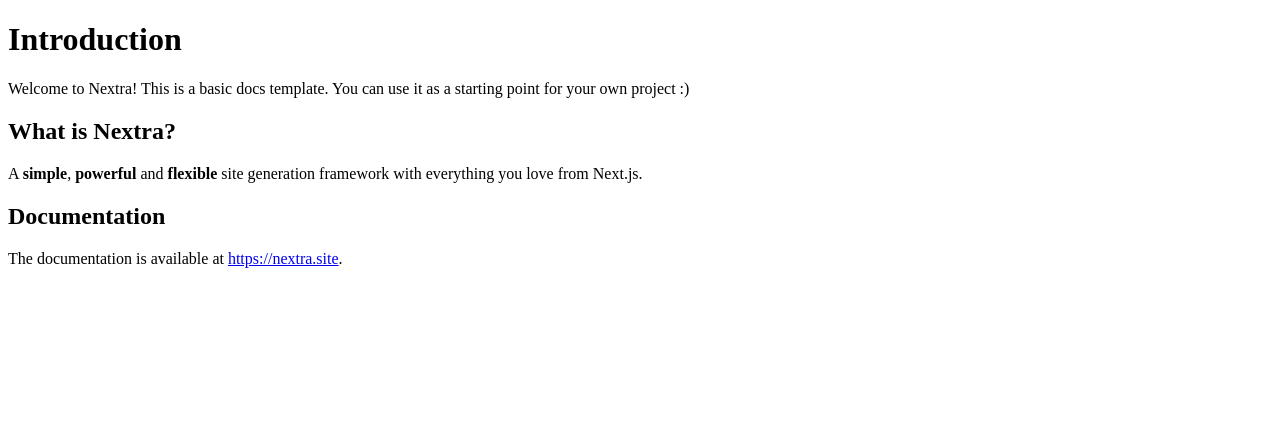
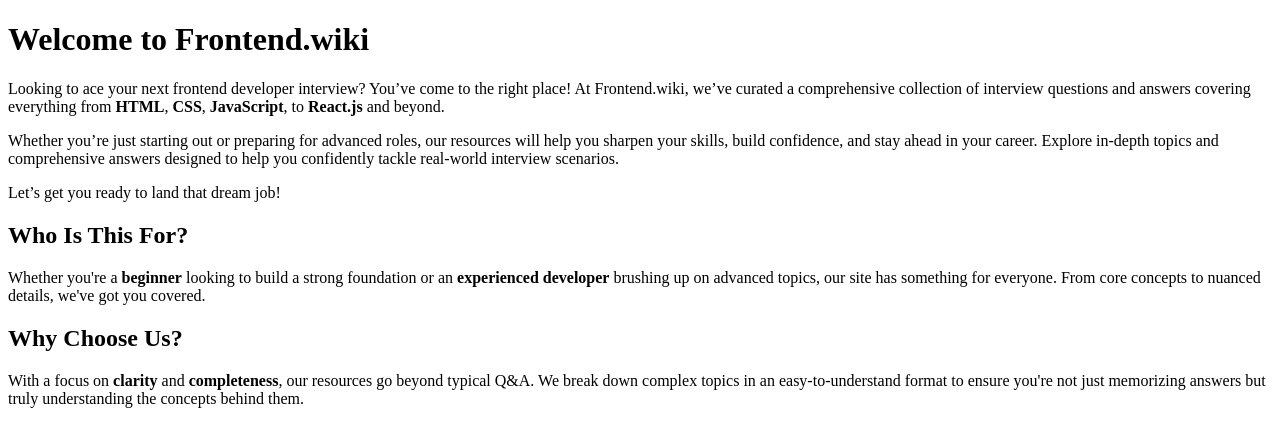
Before and after one commit to TusharSSurve/FrontEnd-wiki, a Next.js app: page / in a window 1280 px wide. Shown: the top 446 px of the page. Built offline with nearby package versions, Linux system fonts and the light colour scheme.

Commit message:
[master] : Introduction page added

```diff
--- a/pages/_meta.js
+++ b/pages/_meta.js
@@ -1,5 +1,4 @@
 export default {
   "index": 'Introduction',
-  "another": "Another Page",
   "advanced": "Advanced (A Folder)",
 }
--- a/pages/index.mdx
+++ b/pages/index.mdx
@@ -4,14 +4,18 @@
   <title>Introduction | Frontend.wiki</title>
 </Head>
 
-# Introduction
+# Welcome to Frontend.wiki
 
-Welcome to Nextra! This is a basic docs template. You can use it as a starting point for your own project :)
+Looking to ace your next frontend developer interview? You’ve come to the right place! At Frontend.wiki, we’ve curated a comprehensive collection of interview questions and answers covering everything from **HTML**, **CSS**, **JavaScript**, to **React.js** and beyond.
 
-## What is Nextra?
+Whether you’re just starting out or preparing for advanced roles, our resources will help you sharpen your skills, build confidence, and stay ahead in your career. Explore in-depth topics and comprehensive answers designed to help you confidently tackle real-world interview scenarios.
 
-A **simple**, **powerful** and **flexible** site generation framework with everything you love from Next.js.
+Let’s get you ready to land that dream job!
 
-## Documentation
+## Who Is This For?
 
-The documentation is available at [https://nextra.site](https://nextra.site).
+Whether you're a **beginner** looking to build a strong foundation or an **experienced developer** brushing up on advanced topics, our site has something for everyone. From core concepts to nuanced details, we've got you covered.
+
+## Why Choose Us?
+
+With a focus on **clarity** and **completeness**, our resources go beyond typical Q&A. We break down complex topics in an easy-to-understand format to ensure you're not just memorizing answers but truly understanding the concepts behind them.
--- a/styles.css
+++ b/styles.css
@@ -1,3 +1,12 @@
 kbd {
   display: none !important;
 }
+
+pre::-webkit-scrollbar {
+  display: none;
+}
+
+pre {
+  -ms-overflow-style: none;
+  scrollbar-width: none;
+}
```
Also changed, not shown: pages/another.mdx (deleted, +0 -13 lines).
